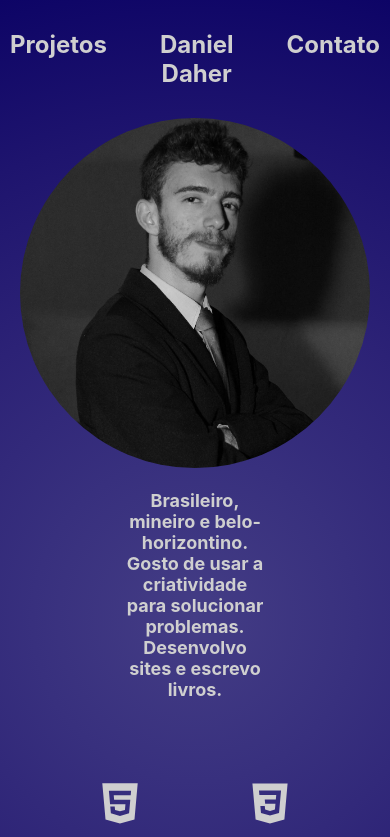
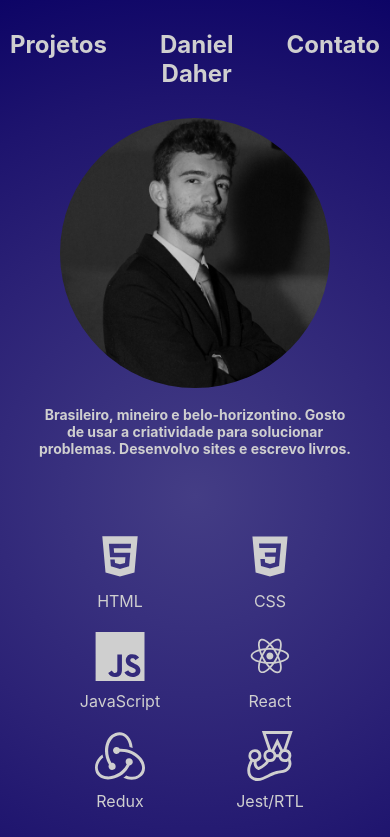
Before and after one commit to DanielDaher/danieldaher-portfolio, a React (Create React App) app: page / in a window 390 px wide. Shown: the top 837 px of the page. Built offline with nearby package versions, Linux system fonts and the light colour scheme.

Commit message:
add media screen

```diff
--- a/src/App.css
+++ b/src/App.css
@@ -46,7 +46,7 @@ nav h1 {
   align-items: center;
 }
 
-.info p {
+.info-paragraph {
   width: 37vw;
   font-size: 18px;
   font-weight: 700;
@@ -187,3 +187,37 @@ footer img {
   color: goldenrod;
   text-decoration: underline;
 }
+
+@media screen and (max-width: 768px) {
+  .Projects-cards {
+    flex-wrap: wrap;
+  }
+
+  .card img {
+    width: 450px;
+  }
+
+  .info-paragraph {
+    width: 80vw;
+  }
+}
+
+@media screen and (max-width: 670px) {
+  .card img {
+    width: 250px;
+    height: 160px;
+  }
+
+  .card {
+    height: 300px;
+  }
+
+  .perfilPicture {
+    width: 270px;
+  }
+
+  .info-paragraph {
+    width: 80vw;
+    font-size: 14px;
+  }
+}
--- a/src/Components/Picture.jsx
+++ b/src/Components/Picture.jsx
@@ -1,12 +1,16 @@
 import React from 'react';
-import ProfilePIcture from '../fotodeperfil.png';
+import ProfilePicture from '../fotodeperfil.png';
 
 
 export default class Picture extends React.Component {
   render() {
     return (
       <div>
-        <img className='perfilPicture' alt="Foto de Daniel Daher encarando o horizonte" src={ProfilePIcture} />
+        <img
+          className='perfilPicture'
+          alt="Foto de Daniel Daher encarando o horizonte"
+          src={ProfilePicture}
+        />
       </div>
     );
   }
--- a/src/Pages/Homepage.js
+++ b/src/Pages/Homepage.js
@@ -6,7 +6,7 @@ export default function Homepage() {
   return (
     <div className="info">
       <Picture />
-      <p>
+      <p className="info-paragraph" >
         Brasileiro, mineiro e belo-horizontino. Gosto de usar a criatividade para solucionar problemas. Desenvolvo sites e escrevo livros.
       </p>
       <Skills />
```
